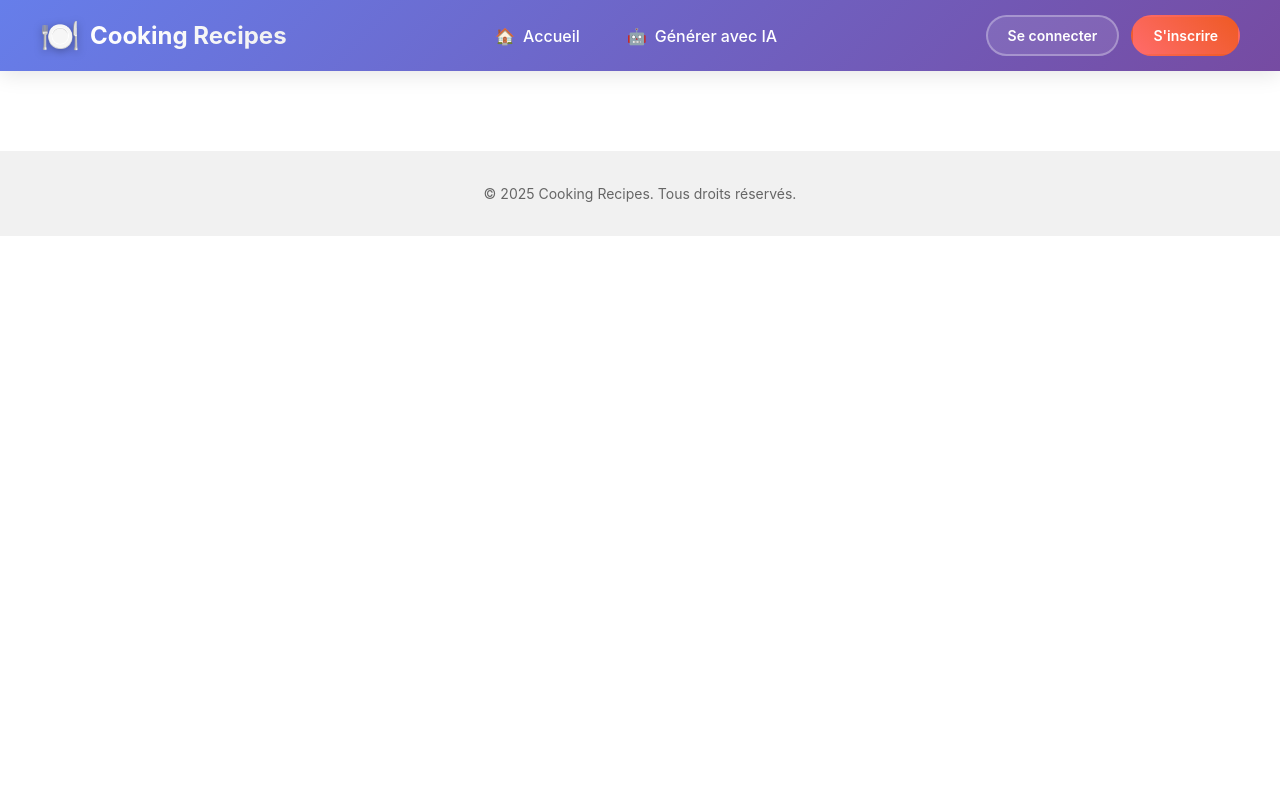
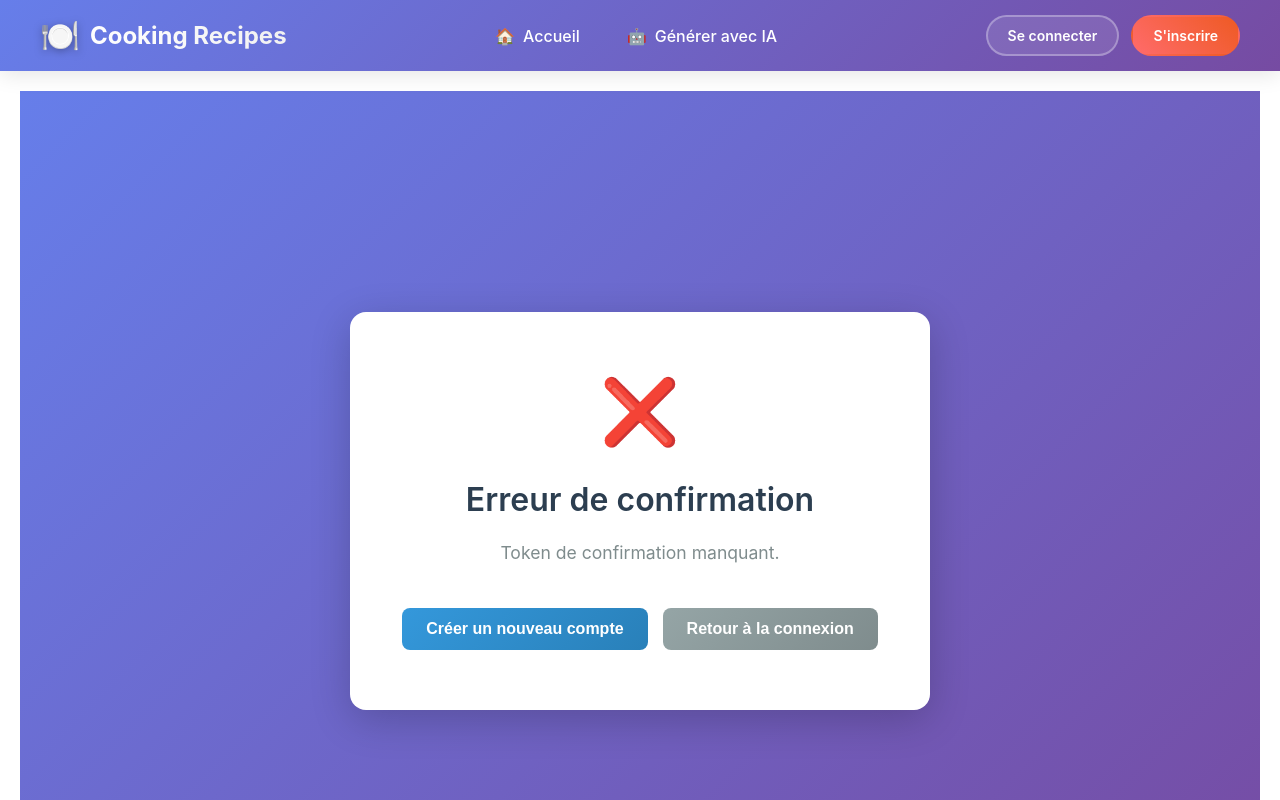
Before and after one commit to Narutino10/cooking-recipes-project, a React (Create React App) app in the folder frontend/: page /confirm-email in a window 1280 px wide. Shown: the top 800 px of the page. Built offline with nearby package versions, Linux system fonts and the light colour scheme; no server answers.

Commit message:
Confirmation de compte par mail OK

```diff
--- a/frontend/src/App.tsx
+++ b/frontend/src/App.tsx
@@ -7,6 +7,7 @@ import Header from './components/Header';
 import Footer from './components/Footer';
 import Login from './pages/Login';
 import Register from './pages/Register';
+import ConfirmEmail from './pages/ConfirmEmail';
 
 function App() {
   return (
@@ -20,6 +21,7 @@ function App() {
           <Route path="/generate" element={<GenerateRecipe />} />
           <Route path="/login" element={<Login />} />
           <Route path="/register" element={<Register />} />
+          <Route path="/confirm-email" element={<ConfirmEmail />} />
         </Routes>
       </main>
       <Footer />
--- a/frontend/src/pages/ConfirmEmail.tsx
+++ b/frontend/src/pages/ConfirmEmail.tsx
@@ -10,7 +10,7 @@ const ConfirmEmail = () => {
   const navigate = useNavigate();
 
   useEffect(() => {
-    const token = searchParams.get('token');
+  const token = searchParams.get('token');
 
     if (!token) {
       setStatus('error');
@@ -23,7 +23,9 @@ const ConfirmEmail = () => {
         const response = await confirmEmail(token);
         setStatus('success');
         // Fallback si le backend ne renvoie pas de message
-        setMessage(response?.message || 'Email confirmé avec succès.');
+        const msg = response?.message || 'Email confirmé avec succès.';
+        setMessage(msg);
+
 
         // Rediriger vers la page de connexion après 3 secondes
         setTimeout(() => {
@@ -35,6 +37,7 @@ const ConfirmEmail = () => {
         const serverMessage = error?.response?.data?.message;
         const fallback = error?.message || 'Erreur lors de la confirmation de l\'email.';
         setMessage(serverMessage || fallback);
+
       }
     };
 
```
Also changed, not shown: 1 other file (tests, documents, lock files or other folders).
